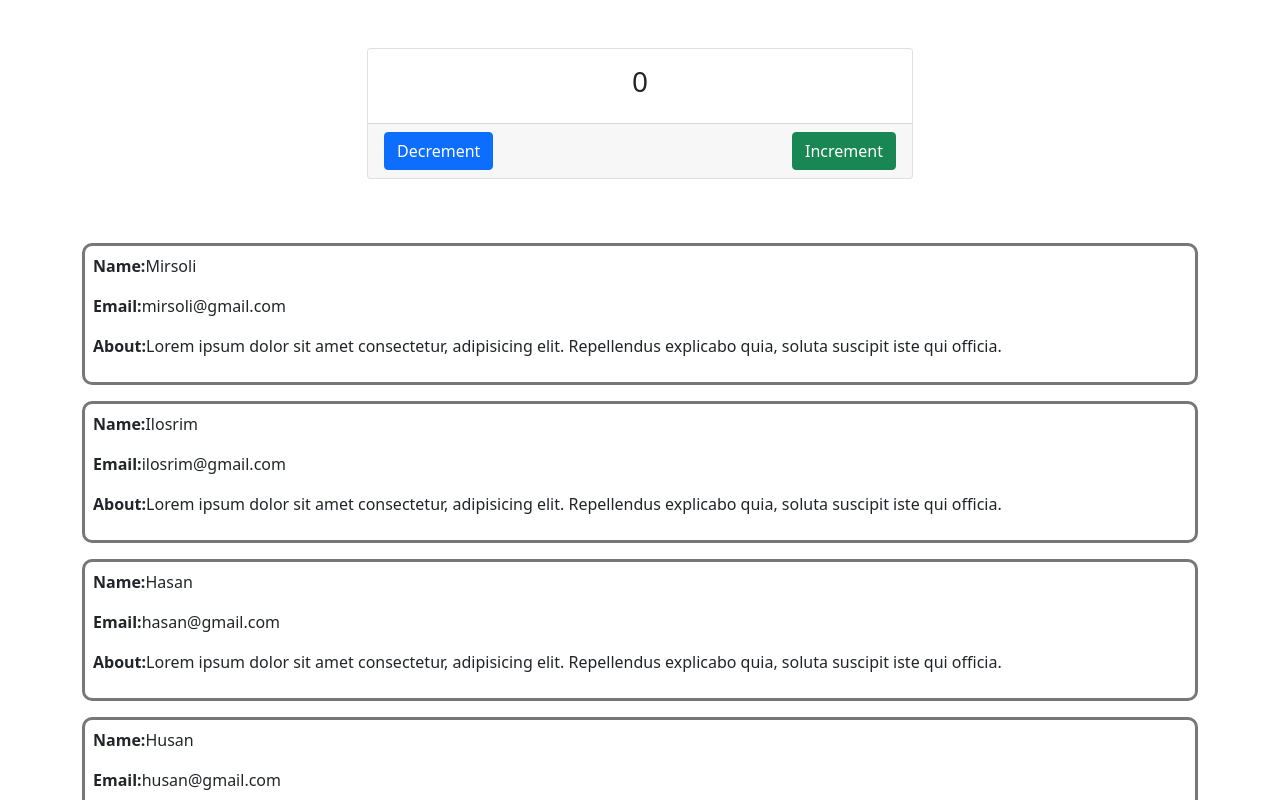
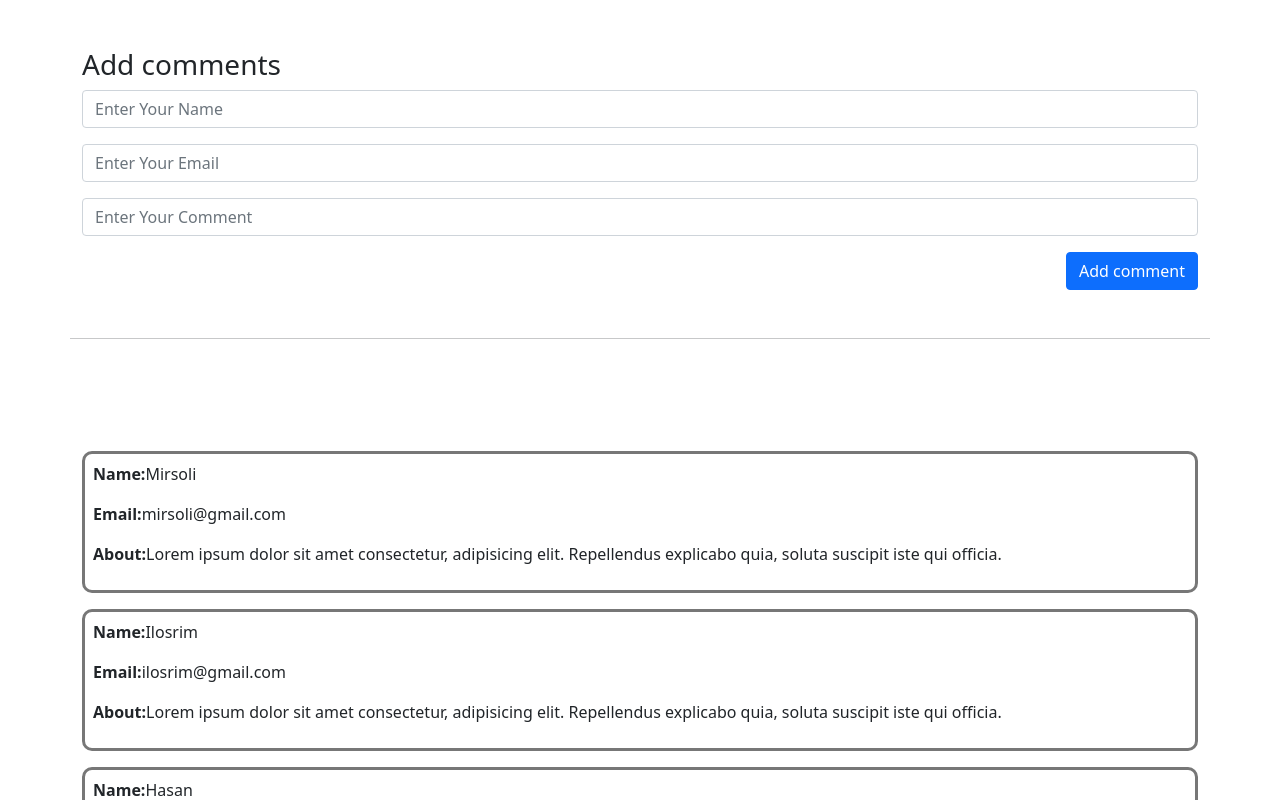
Before and after one commit to ilosrim/vue3-tutorial, a Vue app: page / in a window 1280 px wide. Shown: the top 800 px of the page. Built offline with nearby package versions, Linux system fonts and the light colour scheme.

Commit message:
todo add section

```diff
--- a/src/App.vue
+++ b/src/App.vue
@@ -1,6 +1,52 @@
 <template>
   <div class="container">
     <div class="row">
+      <div class="col-md-12 mt-5">
+        <h3>Add comments</h3>
+        <form @submit.prevent>
+          <input
+            @input="name = $event.target.value"
+            :value="name"
+            type="text"
+            class="form-control"
+            placeholder="Enter Your Name"
+          />
+          <input
+            @input="email = $event.target.value"
+            :value="email"
+            type="email"
+            class="form-control my-3"
+            placeholder="Enter Your Email"
+          />
+          <input
+            @input="about = $event.target.value"
+            :value="about"
+            type="text"
+            class="form-control"
+            placeholder="Enter Your Comment"
+          />
+          <div class="d-flex flex-row-reverse">
+            <button @click="createComment" class="btn btn-primary mt-3">
+              Add comment
+            </button>
+          </div>
+        </form>
+      </div>
+      <hr class="my-5" />
+      <div class="col-md-12 mt-5">
+        <div
+          class="comment mt-3"
+          v-for="comment in comments"
+          v-bind:key="comment.id"
+        >
+          <p><b>Name:</b>{{ comment.name }}</p>
+          <p><b>Email:</b>{{ comment.email }}</p>
+          <p><b>About:</b>{{ comment.about }}</p>
+        </div>
+      </div>
+      <hr class="my-5" />
+
+      <!-- incremet & decement -->
       <div class="col-md-6 offset-3">
         <div class="card mt-5">
           <div class="card-body text-center">
@@ -14,17 +60,7 @@
           </div>
         </div>
       </div>
-      <div class="col-md-12 mt-5">
-        <div
-          class="comment mt-3"
-          v-for="comment in comments"
-          v-bind:key="comment.id"
-        >
-          <p><b>Name:</b>{{ comment.name }}</p>
-          <p><b>Email:</b>{{ comment.email }}</p>
-          <p><b>About:</b>{{ comment.about }}</p>
-        </div>
-      </div>
+      <hr class="my-5" />
     </div>
   </div>
 </template>
@@ -63,12 +99,25 @@ export default {
             "Lorem ipsum dolor sit amet consectetur, adipisicing elit. Repellendus explicabo quia, soluta suscipit iste qui officia.",
         },
       ],
-      msg: "Hello Vue!",
-      arr: [1, 2, 3, 4, 5],
+      name: "",
+      email: "",
+      about: "",
       count: 0,
     };
   },
   methods: {
+    createComment() {
+      const newComment = {
+        id: Date.now(),
+        name: this.name,
+        email: this.email,
+        about: this.about,
+      };
+      this.comments.push(newComment);
+      this.name = "";
+      this.email = "";
+      this.about = "";
+    },
     increment() {
       this.count++;
     },
```
